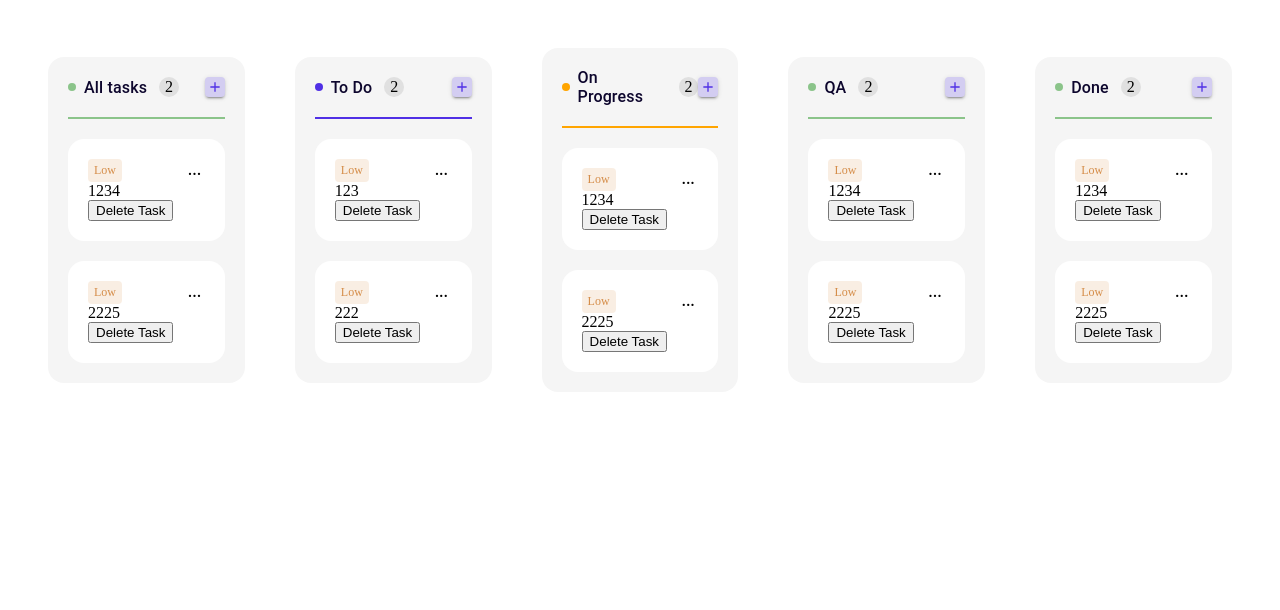
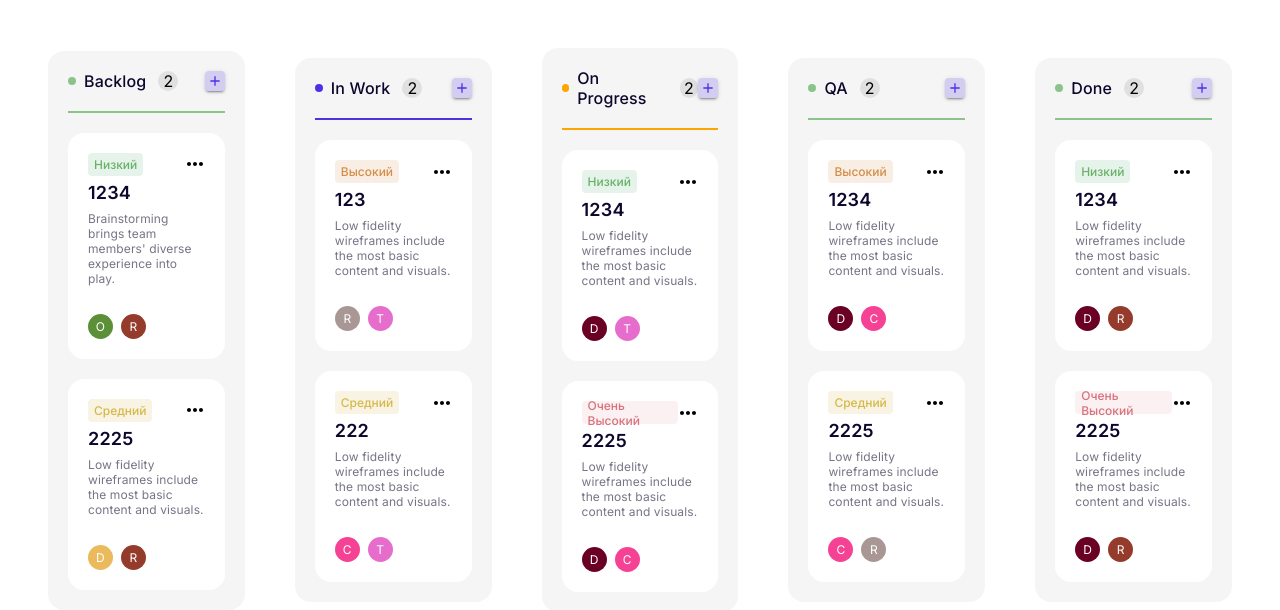
Before and after one commit to DemidKr/netlify-production, a React (Create React App) app: page /tasks in a window 1280 px wide. Shown: the top 610 px of the page. Built offline with nearby package versions, Linux system fonts and the light colour scheme.

Commit message:
Fixed column component

```diff
--- a/public/index.html
+++ b/public/index.html
@@ -24,6 +24,9 @@
       work correctly both with client-side routing and a non-root public URL.
       Learn how to configure a non-root public URL by running `npm run build`.
     -->
+    <link rel="preconnect" href="https://fonts.googleapis.com">
+    <link rel="preconnect" href="https://fonts.gstatic.com" crossorigin>
+    <link href="https://fonts.googleapis.com/css2?family=Inter:wght@100;200;300;400;500;600;700;800;900&display=swap" rel="stylesheet">
     <title>React App</title>
   </head>
   <body>
--- a/src/components/Column/AddButton.tsx
+++ /dev/null
@@ -1,32 +0,0 @@
-import { Dispatch, FC, SetStateAction } from "react";
-import AddIcon from "@mui/icons-material/Add";
-import Button from "@mui/material/Button";
-
-type IProps = {
-  setShowAddTaskButton: Dispatch<SetStateAction<boolean>>;
-};
-
-export const AddButton: FC<IProps> = ({ setShowAddTaskButton }) => {
-  return (
-    <Button
-      variant="contained"
-      sx={{
-        display: "flex",
-        justifyContent: "center",
-        alignItems: "center",
-        background: "#d3cdf1",
-        width: "20px",
-        minWidth: "20px",
-        height: "20px",
-        borderRadius: "4px",
-        padding: 0,
-        "&:hover": {
-          background: "#bbb3e8",
-        },
-      }}
-      onClick={() => setShowAddTaskButton(true)}
-    >
-      <AddIcon sx={{ color: "#5030E5", width: "16px", height: "16px" }} />
-    </Button>
-  );
-};
--- a/src/components/Column/CancelButton.tsx
+++ /dev/null
@@ -1,29 +0,0 @@
-import { FC } from "react";
-import CloseIcon from "@mui/icons-material/Close";
-import Button from "@mui/material/Button";
-
-type IProps = {
-  cancel: () => void;
-};
-
-export const CancelButton: FC<IProps> = ({ cancel }) => {
-  return (
-    <Button
-      variant="contained"
-      color="error"
-      sx={{
-        display: "flex",
-        justifyContent: "center",
-        alignItems: "center",
-        width: "20px",
-        minWidth: "20px",
-        height: "20px",
-        borderRadius: "4px",
-        padding: 0,
-      }}
-      onClick={cancel}
-    >
-      <CloseIcon sx={{ color: "#5b1818", width: "16px", height: "16px" }} />
-    </Button>
-  );
-};
--- a/src/components/Column/DraggableColumnWrapper.tsx
+++ /dev/null
@@ -1,46 +0,0 @@
-import React from "react";
-import { useSortable } from "@dnd-kit/sortable";
-import Box from "@mui/material/Box";
-import { CSS } from "@dnd-kit/utilities";
-
-type DraggableColumnWrapperProps = {
-  id: string;
-  children: React.ReactNode;
-};
-
-export const DraggableColumnWrapper = ({
-  id,
-  children,
-}: DraggableColumnWrapperProps) => {
-  const {
-    attributes,
-    listeners,
-    setNodeRef,
-    transform,
-    transition,
-    isDragging,
-  } = useSortable({ id });
-
-  return (
-    <Box
-      style={{
-        transition,
-        position: "relative",
-        transform: CSS.Transform.toString(transform),
-        opacity: isDragging ? 0.3 : 1,
-      }}
-      sx={{
-        width: "354px",
-        height: "fit-content",
-        borderRadius: "16px",
-        background: "#F5F5F5",
-        padding: "20px",
-      }}
-      ref={setNodeRef}
-      {...attributes}
-      {...listeners}
-    >
-      {children}
-    </Box>
-  );
-};
--- a/src/components/Column/DraggableTaskWrapper.tsx
+++ /dev/null
@@ -1,49 +0,0 @@
-import { useSortable } from "@dnd-kit/sortable";
-import Box from "@mui/material/Box";
-import { CSS } from "@dnd-kit/utilities";
-import React from "react";
-
-type DraggableTaskWrapperProps = {
-  id: string;
-  children: React.ReactNode;
-};
-
-export const DraggableTaskWrapper = ({
-  id,
-  children,
-}: DraggableTaskWrapperProps) => {
-  const {
-    attributes,
-    listeners,
-    setNodeRef,
-    transform,
-    transition,
-    isDragging,
-  } = useSortable({ id });
-
-  return (
-    <Box
-      sx={{
-        width: "calc(100% - 40px)",
-        height: "fit-content",
-        borderRadius: "16px",
-        background: "#FFF",
-        padding: "20px",
-      }}
-    >
-      <div
-        style={{
-          transition,
-          position: "relative",
-          transform: CSS.Transform.toString(transform),
-          opacity: isDragging ? 0.3 : 1,
-        }}
-        ref={setNodeRef}
-        {...attributes}
-        {...listeners}
-      >
-        {children}
-      </div>
-    </Box>
-  );
-};
--- a/src/components/Column/index.tsx
+++ b/src/components/Column/index.tsx
@@ -1,4 +1,4 @@
-import React, { useState, type KeyboardEvent } from "react";
+import React, { type KeyboardEvent, useState } from "react";
 import { v4 as uuidv4 } from "uuid";
 import Box from "@mui/material/Box";
 import Typography from "@mui/material/Typography";
@@ -8,27 +8,28 @@ import TextField from "@mui/material/TextField";
 import {
   closestCenter,
   DndContext,
+  type DragEndEvent,
   DragOverlay,
+  type DragStartEvent,
   MouseSensor,
   useSensor,
   useSensors,
-  type DragStartEvent,
-  type DragEndEvent,
 } from "@dnd-kit/core";
 import {
-  SortableContext,
   arrayMove,
   rectSortingStrategy,
+  SortableContext,
 } from "@dnd-kit/sortable";
-import { DraggableTaskWrapper } from "./DraggableTaskWrapper";
-import { DraggableColumnWrapper } from "./DraggableColumnWrapper";
-import { CancelButton } from "./CancelButton";
-import { AddButton } from "./AddButton";
 
-export type TaskType = {
-  id: string;
-  name: string;
-};
+import { PRIORITY_ENUM, TaskType } from "../../entities";
+import { DraggableColumnWrapper } from "./components/DraggableColumnWrapper";
+import { CancelButton } from "./components/CancelButton";
+import { AddButton } from "./components/AddButton";
+import { DraggableTaskWrapper } from "./components/DraggableTaskWrapper";
+import { Status } from "./components/Status";
+import { CardMenu } from "./components/CardMenu";
+import { BackgroundLetterAvatars } from "../BackgroundLetterAvatars";
+import { Stack } from "@mui/material";
 
 export type ColumnType = {
   id: string;
@@ -69,6 +70,10 @@ export const Column = ({
       columnsCopy[currentColumnIndex].tasks.push({
         id: uuidv4(),
         name: taskName,
+        description: taskName,
+        status: PRIORITY_ENUM.MEDIUM,
+        author: { id: "1", firstName: "Oleg", secondName: "Petrov" },
+        executor: { id: "1", firstName: "Cindy", secondName: "Sharp" },
       });
       setColumns(columnsCopy);
       setTaskName("");
@@ -157,6 +162,7 @@ export const Column = ({
                 fontWeight: 500,
                 lineHeight: "normal",
                 marginLeft: "8px",
+                fontFamily: "Inter",
               }}
             >
               {currentColumn.name}
@@ -171,6 +177,7 @@ export const Column = ({
                 height: "20px",
                 borderRadius: "50%",
                 marginLeft: "12px",
+                fontFamily: "Inter",
               }}
             >
               {currentColumn.tasks.length}
@@ -255,45 +262,56 @@ export const Column = ({
                       alignItems: "center",
                     }}
                   >
+                    <Status status={task.status} />
+                    <CardMenu deleteCard={() => deleteTaskHandler(index)} />
+                  </Box>
+                  <Typography
+                    component="h3"
+                    sx={{
+                      color: "#0D062D",
+                      fontFamily: "Inter",
+                      fontSize: "18px",
+                      fontStyle: "normal",
+                      fontWeight: "600",
+                      lineHeight: "normal",
+                      mt: "6px",
+                    }}
+                  >
+                    {task.name}
+                  </Typography>
+                  <Typography
+                    component="h6"
+                    sx={{
+                      color: "#787486",
+                      fontFamily: "Inter",
+                      fontSize: "12px",
+                      fontStyle: "normal",
+                      fontWeight: "400",
+                      lineHeight: "normal",
+                      mt: "8px",
+                    }}
+                  >
+                    {task.description}
+                  </Typography>
                   <Box
                     sx={{
                       display: "flex",
-                        justifyContent: "center",
+                      justifyContent: "space-between",
                       alignItems: "center",
-                        height: "23px",
-                        padding: "0 6px",
-                        borderRadius: "4px",
-                        background: "rgba(223, 168, 116, 0.20)",
-                        color: "#D58D49",
-                        fontSize: "12px",
-                        fontStyle: "normal",
-                        fontWeight: "500",
-                        lineHeight: "normal",
+                      mt: "28px",
                     }}
                   >
-                      Low
+                    <Stack direction="row" spacing={1}>
+                      <BackgroundLetterAvatars
+                        firstName={task.author.firstName}
+                        secondName={task.author.secondName}
+                      />
+                      <BackgroundLetterAvatars
+                        firstName={task.executor.firstName}
+                        secondName={task.executor.secondName}
+                      />
+                    </Stack>
                   </Box>
-                    <Button
-                      sx={{
-                        display: "flex",
-                        justifyContent: "center",
-                        alignItems: "center",
-                        width: "20px",
-                        minWidth: "20px",
-                        height: "20px",
-                        borderRadius: "4px",
-                        padding: 0,
-                        color: "#000",
-                      }}
-                    >
-                      ...
-                    </Button>
-                  </Box>
-                  <div>{task.name}</div>
-
-                  <button onClick={() => deleteTaskHandler(index)}>
-                    Delete Task
-                  </button>
                 </DraggableTaskWrapper>
               ))}
 
--- a/src/entities/task.ts
+++ b/src/entities/task.ts
@@ -1,6 +1,17 @@
+import { IUser } from "./user";
+
 export enum PRIORITY_ENUM {
   HOT = "hot",
   HIGH = "high",
-  MIDDLE = "middle",
+  MEDIUM = "medium",
   LOW = "low",
 }
+
+export interface TaskType {
+  id: string;
+  name: string;
+  description: string;
+  status: PRIORITY_ENUM;
+  author: IUser;
+  executor: IUser;
+}
--- a/src/pages/ManagerPage/modals/CreateTaskModal.tsx
+++ b/src/pages/ManagerPage/modals/CreateTaskModal.tsx
@@ -21,7 +21,7 @@ export const CreateTaskModal = ({ show, onClose }: IProps) => {
   const [deadline, setDeadline] = useState<Dayjs | null>(
     dayjs().add(14, "day"),
   );
-  const [priority, setPriority] = useState(PRIORITY_ENUM.MIDDLE);
+  const [priority, setPriority] = useState(PRIORITY_ENUM.MEDIUM);
   const [executor, setExecutor] = useState("");
 
   const handleSubmit = () => {
--- a/src/pages/ManagerPage/modals/constants.ts
+++ b/src/pages/ManagerPage/modals/constants.ts
@@ -3,7 +3,7 @@ import { PRIORITY_ENUM } from "../../../entities";
 export const PRIORITIES_TASK = [
   { name: "Очень высокий", code: PRIORITY_ENUM.HOT },
   { name: "Высокий", code: PRIORITY_ENUM.HIGH },
-  { name: "Средний", code: PRIORITY_ENUM.MIDDLE },
+  { name: "Средний", code: PRIORITY_ENUM.MEDIUM },
   { name: "Низкий", code: PRIORITY_ENUM.LOW },
 ];
 
--- a/src/pages/UserTasks/index.tsx
+++ b/src/pages/UserTasks/index.tsx
@@ -3,24 +3,66 @@ import { useState } from "react";
 import { Columns } from "../../components/Columns";
 import type { ColumnType } from "../../components/Column";
 import { Box } from "@mui/material";
+import { PRIORITY_ENUM } from "../../entities";
 
 export const UserTasks = () => {
   const [columns, setColumns] = useState<ColumnType[]>([
     {
       id: "1234",
-      name: "All tasks",
+      name: "Backlog",
+
       tasks: [
-        { name: "1234", id: "123" },
-        { name: "2225", id: "1234" },
+        {
+          name: "1234",
+          description:
+            "Brainstorming brings team members' diverse experience into play.",
+          status: PRIORITY_ENUM.LOW,
+          author: { id: "12", firstName: "Oleg", secondName: "Petrov" },
+          executor: { id: "23", firstName: "Ryan", secondName: "Gosling" },
+          id: "123",
+        },
+        {
+          name: "2225",
+          description:
+            "Low fidelity wireframes include the most basic content and visuals.",
+          status: PRIORITY_ENUM.MEDIUM,
+          author: { id: "12", firstName: "Dmitry", secondName: "Pupkin" },
+          executor: { id: "23", firstName: "Ryan", secondName: "Gosling" },
+          id: "1234",
+        },
       ],
       color: "#8BC48A",
     },
     {
       id: "123321",
-      name: "To Do",
+      name: "In Work",
       tasks: [
-        { name: "123", id: "1" },
-        { name: "222", id: "12" },
+        {
+          name: "123",
+          description:
+            "Low fidelity wireframes include the most basic content and visuals.",
+          status: PRIORITY_ENUM.HIGH,
+          author: { id: "12", firstName: "Remy", secondName: "Sharp" },
+          executor: {
+            id: "23",
+            firstName: "Travis",
+            secondName: "Howard",
+          },
+          id: "1",
+        },
+        {
+          name: "222",
+          description:
+            "Low fidelity wireframes include the most basic content and visuals.",
+          status: PRIORITY_ENUM.MEDIUM,
+          author: { id: "12", firstName: "Cindy", secondName: "Baker" },
+          executor: {
+            id: "23",
+            firstName: "Travis",
+            secondName: "Howard",
+          },
+          id: "12",
+        },
       ],
       color: "#5030E5",
     },
@@ -28,8 +70,28 @@ export const UserTasks = () => {
       id: "123",
       name: "On Progress",
       tasks: [
-        { name: "1234", id: "123" },
-        { name: "2225", id: "1234" },
+        {
+          name: "1234",
+          description:
+            "Low fidelity wireframes include the most basic content and visuals.",
+          status: PRIORITY_ENUM.LOW,
+          author: { id: "12", firstName: "Dmitry", secondName: "Olegov" },
+          executor: {
+            id: "23",
+            firstName: "Travis",
+            secondName: "Howard",
+          },
+          id: "123",
+        },
+        {
+          name: "2225",
+          description:
+            "Low fidelity wireframes include the most basic content and visuals.",
+          status: PRIORITY_ENUM.HOT,
+          author: { id: "12", firstName: "Dmitry", secondName: "Olegov" },
+          executor: { id: "12", firstName: "Cindy", secondName: "Baker" },
+          id: "1234",
+        },
       ],
       color: "#FFA500",
     },
@@ -37,8 +99,24 @@ export const UserTasks = () => {
       id: "12345",
       name: "QA",
       tasks: [
-        { name: "1234", id: "123" },
-        { name: "2225", id: "1234" },
+        {
+          name: "1234",
+          description:
+            "Low fidelity wireframes include the most basic content and visuals.",
+          status: PRIORITY_ENUM.HIGH,
+          author: { id: "12", firstName: "Dmitry", secondName: "Olegov" },
+          executor: { id: "12", firstName: "Cindy", secondName: "Baker" },
+          id: "123",
+        },
+        {
+          name: "2225",
+          description:
+            "Low fidelity wireframes include the most basic content and visuals.",
+          status: PRIORITY_ENUM.MEDIUM,
+          author: { id: "12", firstName: "Cindy", secondName: "Baker" },
+          executor: { id: "12", firstName: "Remy", secondName: "Sharp" },
+          id: "1234",
+        },
       ],
       color: "#8BC48A",
     },
@@ -46,8 +124,24 @@ export const UserTasks = () => {
       id: "123456",
       name: "Done",
       tasks: [
-        { name: "1234", id: "123" },
-        { name: "2225", id: "1234" },
+        {
+          name: "1234",
+          description:
+            "Low fidelity wireframes include the most basic content and visuals.",
+          status: PRIORITY_ENUM.LOW,
+          author: { id: "12", firstName: "Dmitry", secondName: "Olegov" },
+          executor: { id: "23", firstName: "Ryan", secondName: "Gosling" },
+          id: "123",
+        },
+        {
+          name: "2225",
+          description:
+            "Low fidelity wireframes include the most basic content and visuals.",
+          status: PRIORITY_ENUM.HOT,
+          author: { id: "12", firstName: "Dmitry", secondName: "Olegov" },
+          executor: { id: "23", firstName: "Ryan", secondName: "Gosling" },
+          id: "1234",
+        },
       ],
       color: "#8BC48A",
     },
```
Lines whose indentation alone changed are shown as unchanged.
